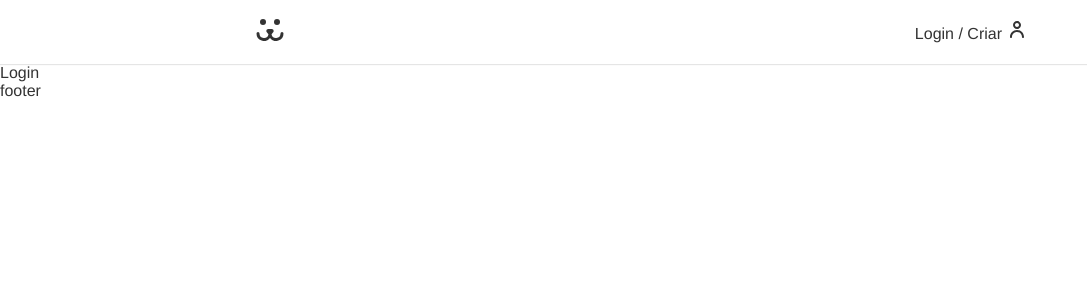
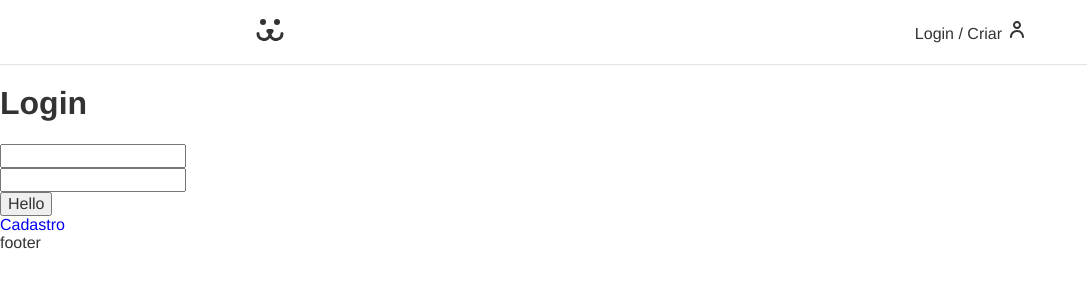
Before and after one commit to Leusiojosefilimone/Dogs-origamid, a React (Create React App) app: page /login in a window 1280 px wide. Shown: the top 300 px of the page, without its empty margins (0-1087 px from the left). Built offline with nearby package versions, Linux system fonts and the light colour scheme.

Commit message:
login routes

```diff
--- a/src/App.js
+++ b/src/App.js
@@ -13,7 +13,7 @@
         <Header />
         <Routes>
           <Route path="/" element={<Home />} />
-          <Route path="/login" element={<Login />} />
+          <Route path="/login/*" element={<Login />} />
         </Routes>
         <Footer />
       </BrowserRouter>
--- a/src/components/Header.module.css
+++ b/src/components/Header.module.css
@@ -30,5 +30,4 @@
     margin-left: 0.5rem;
     position: relative;
     top:-1px;
-
 }
--- a/src/components/Login/Login.js
+++ b/src/components/Login/Login.js
@@ -1,9 +1,19 @@
 import React from 'react';
+import { Route, Routes } from 'react-router-dom';
+import LoginForm from './LoginForm';
+import LoginCreate from './LoginCreate';
+import LoginPasswordLost from './LoginPasswordLost';
+import LoginPasswordReset from './LoginPasswordReset';
 
 function Login() {
   return (
     <div>
-      Login
+      <Routes>
+        <Route path="/" element={<LoginForm />} />
+        <Route path="criar" element={<LoginCreate />} />
+        <Route path="perdeu" element={<LoginPasswordLost />} />
+        <Route path="resetar" element={<LoginPasswordReset />} />
+      </Routes>
     </div>
   );
 }
--- /dev/null
+++ b/src/components/Login/LoginCreate.js
@@ -0,0 +1,9 @@
+import React from 'react';
+
+function LoginCreate() {
+  return (
+    <div>LoginCreate</div>
+  );
+}
+
+export default LoginCreate;
--- /dev/null
+++ b/src/components/Login/LoginForm.js
@@ -0,0 +1,48 @@
+import React from 'react';
+import { Link } from 'react-router-dom';
+
+function LoginForm() {
+  const [username, setUsername] = React.useState('');
+  const [password, setPassword] = React.useState('');
+
+  function handleSubmit(event) {
+    event.preventDefault();
+    fetch('https://dogsapi.origamid.dev/json/jwt-auth/v1/token', {
+      method: 'POST',
+      headers: {
+        'Content-Type': 'application/json',
+      },
+      body: JSON.stringify({ username, password }),
+    }).then((response) => {
+      console.log(response);
+      return response.json();
+    }).then((json) => {
+      console.log(json);
+    });
+  }
+
+  return (
+    <div>
+      <h1>Login</h1>
+      <form action="" onSubmit={handleSubmit}>
+
+        <input
+          type="text"
+          value={username}
+          onChange={({ target }) => setUsername(target.value)}
+        />
+        <input
+          type="password"
+          value={password}
+          onChange={({ target }) => setPassword(target.value)}
+        />
+        <button type="submit">Hello</button>
+      </form>
+
+      <Link to="/login/criar">Cadastro</Link>
+
+    </div>
+  );
+}
+
+export default LoginForm;
--- /dev/null
+++ b/src/components/Login/LoginPasswordLost.js
@@ -0,0 +1,9 @@
+import React from 'react';
+
+function LoginPasswordLost() {
+  return (
+    <div>LoginPasswordLost</div>
+  );
+}
+
+export default LoginPasswordLost;
--- /dev/null
+++ b/src/components/Login/LoginPasswordReset.js
@@ -0,0 +1,9 @@
+import React from 'react';
+
+function LoginPasswordReset() {
+  return (
+    <div>LoginPasswordReset</div>
+  );
+}
+
+export default LoginPasswordReset;
```
